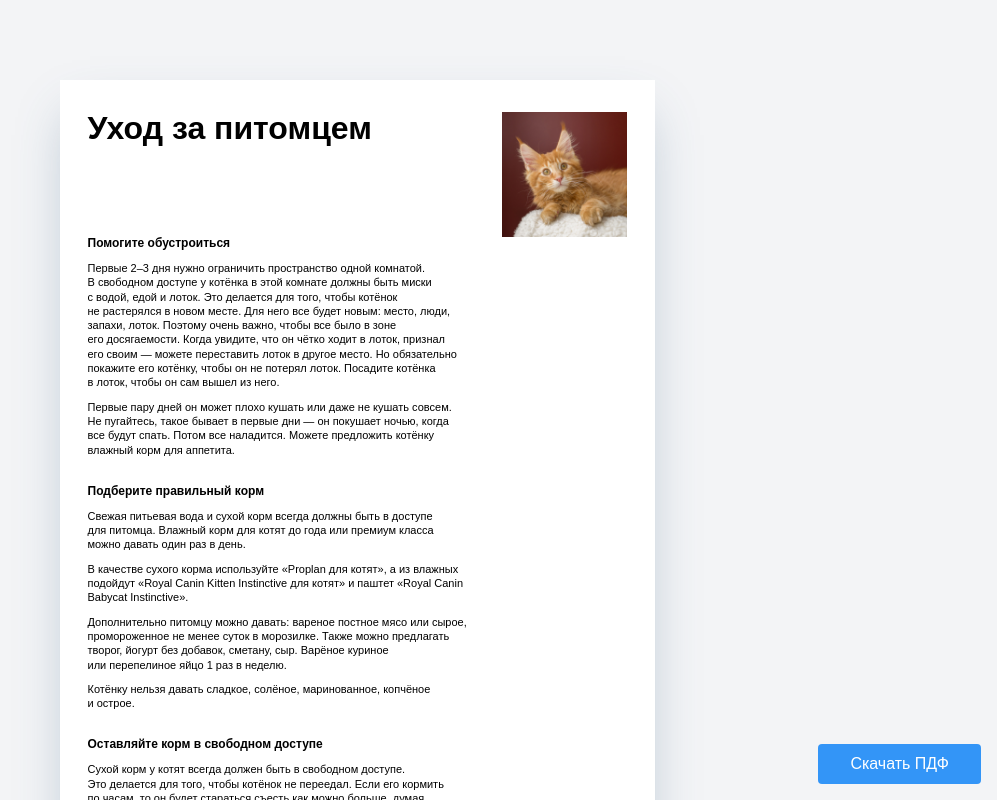
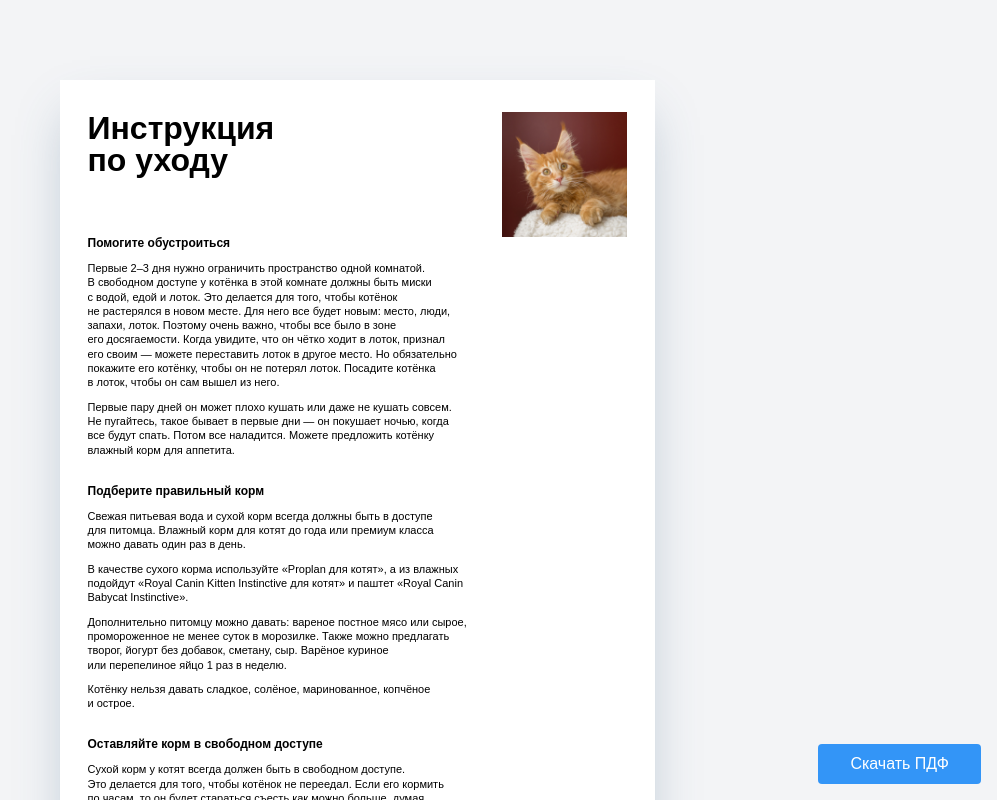
Before and after one commit to talyguryn/pamyatkin, a Next.js app: page / in a window 1280 px wide. Shown: the top 800 px of the page, without its empty margins (283-1280 px from the left). Built offline with nearby package versions, Linux system fonts and the light colour scheme.

Commit message:
change title

```diff
--- a/src/app/page.tsx
+++ b/src/app/page.tsx
@@ -14,7 +14,7 @@ export default function Home() {
   // Content state
   const [image, setImage] = useState<string | null>("/cat.png");
 
-  const [title, setTitle] = useState('Уход за питомцем');
+  const [title, setTitle] = useState('Инструкция\nпо уходу');
   const [petName, setPetName] = useState('');
   const [description, setDescription] = useState('');
   const [firstDayTitle, setFirstDayTitle] = useState('Помогите обустроиться');
```
